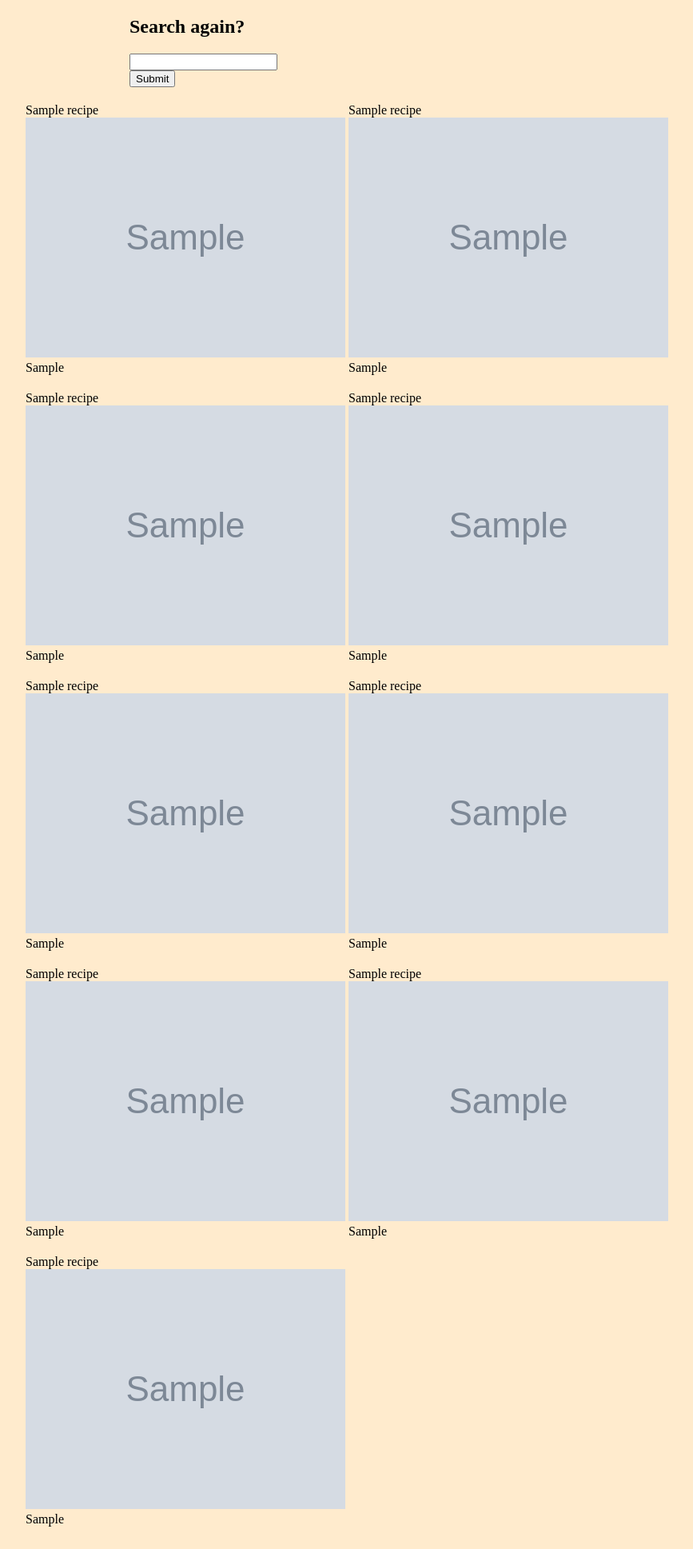
After one commit to inegrus/justcook, a Flask app: template templates/recipe.html in a window 1280 px wide. The commit adds this page. Shown: the whole page at 80% size, without its empty margins (46-913 px from the left). Run offline with Flask 2, Linux system fonts and the light colour scheme; the template is opened without the code that fills it: most values are stand-ins (such as "Sample title", 1, 10 or a date in 2020); grey boxes marked "Sample" are stand-in pictures.

Commit message:
Result page for recipes

```diff
--- a/app.py
+++ b/app.py
@@ -1,4 +1,4 @@
-# from flask import Flask, render_template, request
+from flask import Flask, render_template, request
 import urllib
 import json
 import requests
@@ -7,25 +7,44 @@ import os
 from secret_key import SECRET_APP_ID, SECRET_APP_KEY
 
 
-# app = Flask ("MyApp")
-# app.run (debug=True)
-# @app.route("/")
-# def hello ():
-# 	return render_template("hello.html", name = name.title ())
+app = Flask("MyApp")
 
-# endpoint = "https://www.edamam.com/recipes"
+# Home page
+@app.route("/")
+def show():
+    return render_template("index.html")
+
+# Load css
+def get_resource_as_string(name, charset='utf-8'):
+    with app.open_resource(name) as f:
+        return f.read().decode(charset)
+
+app.jinja_env.globals['get_resource_as_string'] = get_resource_as_string
 
 
-ingredients = ["flour", "apple"]
-part_of_url = "https://api.edamam.com/search?app_id={}&app_key={}&q=".format(SECRET_APP_ID, SECRET_APP_KEY)
-url_for_recipes = part_of_url + "{}".format(" ".join(ingredients))
+# Search page
+@app.route("/search_recipe", methods=["POST"])
+def sign_up():
+    form_data = request.form.get("input_text")
+    print(form_data)
 
-response = requests.get(url_for_recipes).json()
+    ingredients = str(form_data)
+    #ingredients = ["lemon", "orange", "flour"]
+    url_for_recipes = "https://api.edamam.com/search?app_id={}&app_key={}&q={}".format(SECRET_APP_ID, SECRET_APP_KEY, ingredients)
 
-for i in range(0, 9):
-    print("\n ======= Another recipe ======= \n ")
-    pprint(response['hits'][i]['recipe']['label'])
-    pprint(response['hits'][i]['recipe']['ingredientLines'])
-    pprint(response['hits'][i]['recipe']['image'])
+    print("URL:" + url_for_recipes)
+    response = requests.get(url_for_recipes).json()
 
-    # pprint(response['hits'][i]['recipe'])
+
+    # for i in range(0, len(response['hits'])):
+    #     print("\n ======= Another recipe ======= \n ")
+    #     pprint(response['hits'][i]['recipe']['label'])
+    #     pprint(response['hits'][i]['recipe']['ingredientLines'])
+    #     pprint(response['hits'][i]['recipe']['image'])
+
+    #     pprint(response['hits'][i]['recipe'])
+
+    print(len(response['hits']))
+    return render_template("recipe.html", response = response )
+
+app.run(debug=True)
--- a/static/css/style.css
+++ b/static/css/style.css
@@ -0,0 +1,23 @@
+body {
+    background-color: blanchedalmond;
+}
+
+#search-form{
+    margin-left: 200px;
+}
+
+.container {
+    margin-left: 70px;
+    margin-top: 20px;
+}
+
+.content {
+    width: 400px;
+    vertical-align: top;
+    margin-bottom: 20px;
+    display: inline-block;
+}
+
+.ingredient {
+    width: 300px;
+}
--- /dev/null
+++ b/templates/recipe.html
@@ -0,0 +1,28 @@
+<!doctype html>
+<html>
+    <head>
+        <title> Recipe </title>
+        <style type=text/css>{{ get_resource_as_string('static/css/style.css') }}</style>
+    </head>
+    <body>
+        <div id="search-form">
+
+            <form method="post" action="/search_recipe">
+                <h2>Search again?</h2>
+                <input type="text" id="input_text" name="input_text" required="required"><br>
+                <input type="submit" value="Submit" id="submit">
+            </form>
+        </div>
+        <div class="container">
+            <!-- Changes needed for the length of array (max elem 10)  -->
+                {% for i in range(0, 9) %}
+                <div class="content">
+                    <div class="label">{{response['hits'][i]['recipe']['label'] }} </div>
+                    <img class="image" src= {{response['hits'][i]['recipe']['image'] }}>
+                    <div class="ingredient">{{response['hits'][i]['recipe']['ingredientLines'] }}</div>
+                </div>
+                {% endfor %}
+        </div>
+
+    </body>
+</html>
```
Also changed, not shown: templates/index.html (+10 -3 lines).
